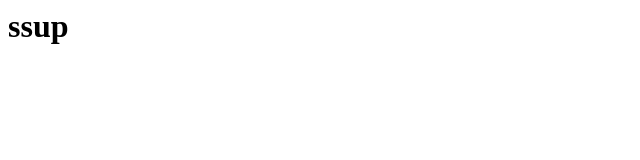
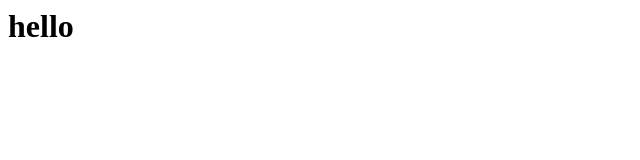
Before and after one commit to rajeshtilwani3/Applied-Data-Science-with-Python-University-of-Michigan, a plain HTML site: page index.html in a window 1280 px wide. Shown: the full height of the page, 0-640 px from the left. Drawn offline with Linux system fonts and the light colour scheme.

Commit message:
Update index.html

```diff
--- a/index.html
+++ b/index.html
@@ -1 +1 @@
-<h1>ssup</h1>
+<h1>hello</h1>
```
